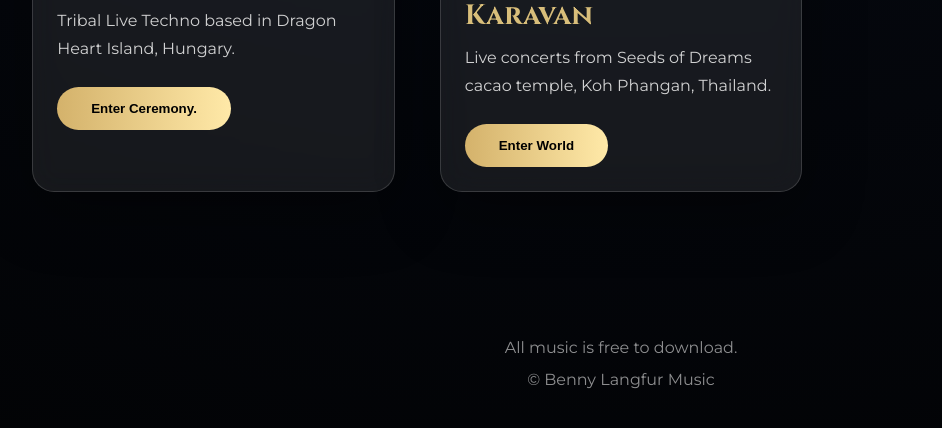
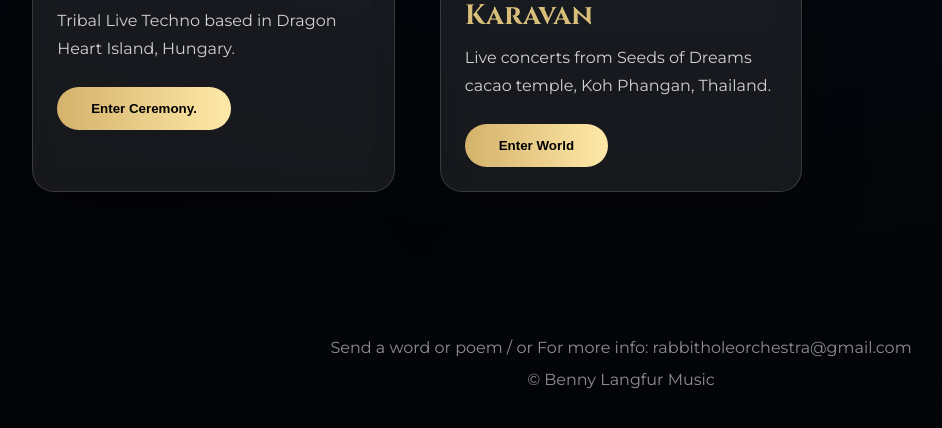
Before and after one commit to bennylangfur/Bennys-Labyrinth-, a plain HTML site: page index.html in a window 1280 px wide. Shown: the part 1357-1785 px from the top of the page, without its empty margins (19-961 px from the left). Drawn offline with Linux system fonts and the light colour scheme.

Commit message:
Update index.html

```diff
--- a/index.html
+++ b/index.html
@@ -174,7 +174,7 @@ Enter World
 
 <p>
 
-All music is free to download.
+Send a word or poem / or For more info: rabbitholeorchestra@gmail.com
 
 </p>
 
```
